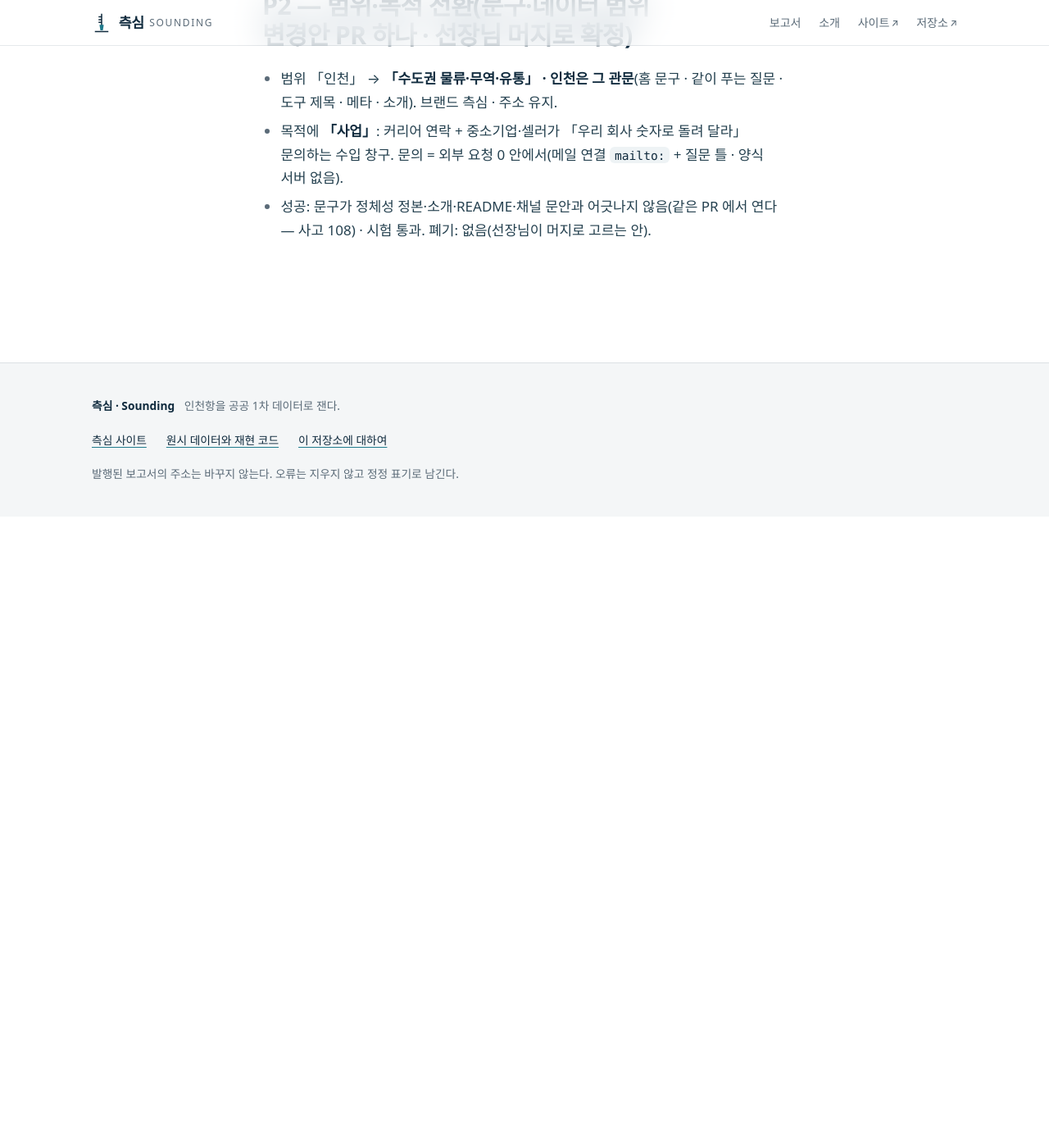
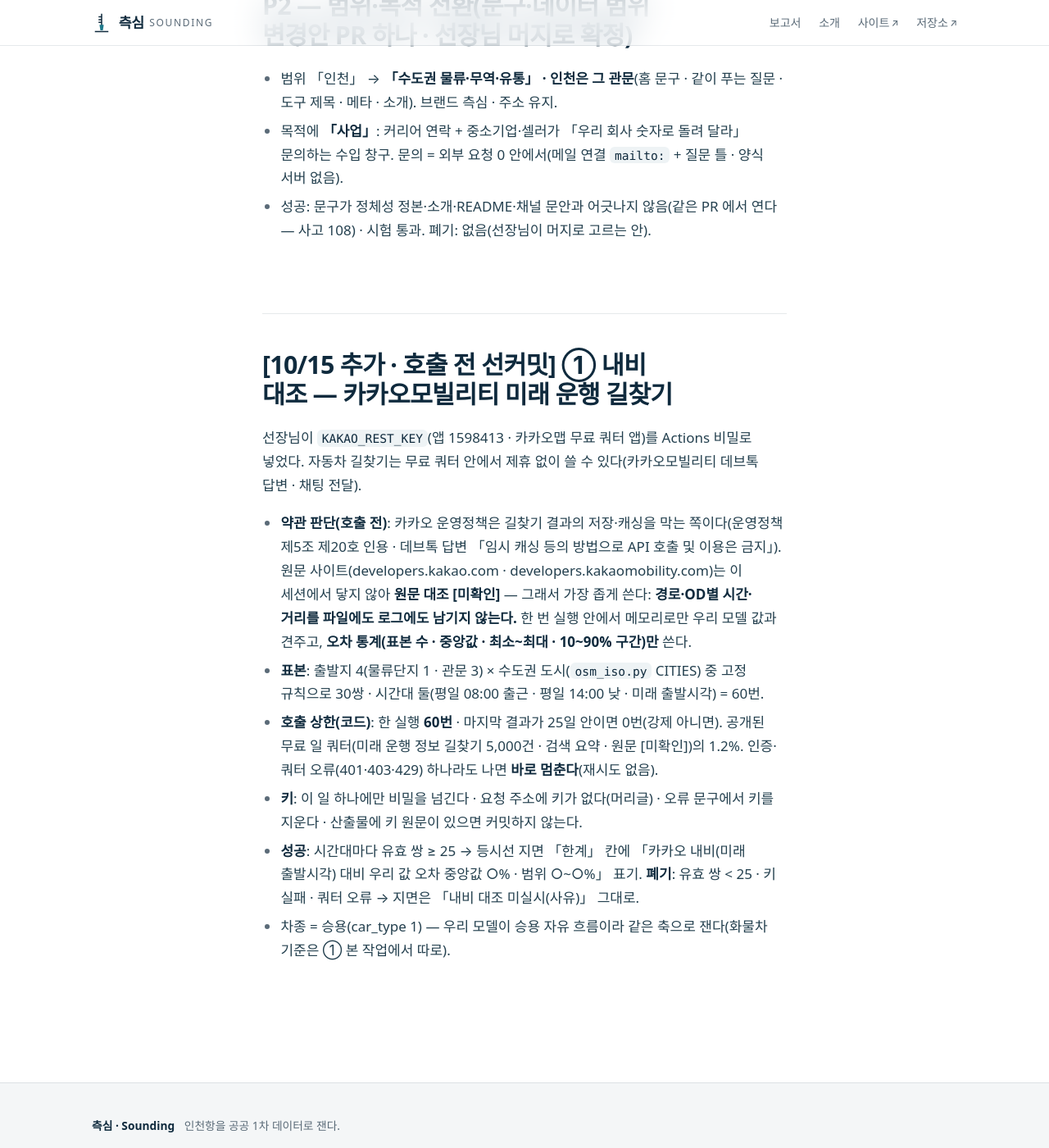
Before and after one commit to jisangj03-dev/incheon-port-analysis, a Jekyll site: the page built from docs/측심_공개전개편_판정기준_선커밋_20261015.md, in a window 1280 px wide and 1400 px high, scrolled down 2325 px. Shown: the whole window at 82% size. Built offline with Jekyll 4.4.1, drawn with Linux system fonts in a browser that asks for light colours; some web fonts are replaced; our own code applies the rules of GitHub Pages for plain Markdown files; before the commit the page ends 2955 px from its top, so only the background shows below that.

Commit message:
선커밋(호출 전) — ① 내비 대조: 카카오 미래 운행 길찾기 · OD 30쌍 × 2 시간대 · 상한 60 · 경로·OD별 값 저장 0 · 오차 통계만
Co-Authored-By: Claude Opus 5.5 <noreply@anthropic.com>
Claude-Session: https://claude.ai/code/session_01L59oEoiMW7KHoJRFFkcN4Q

```diff
--- a/docs/측심_공개전개편_판정기준_선커밋_20261015.md
+++ b/docs/측심_공개전개편_판정기준_선커밋_20261015.md
@@ -22,3 +22,12 @@
 - 범위 「인천」 → **「수도권 물류·무역·유통」 · 인천은 그 관문**(홈 문구 · 같이 푸는 질문 · 도구 제목 · 메타 · 소개). 브랜드 측심 · 주소 유지.
 - 목적에 **「사업」**: 커리어 연락 + 중소기업·셀러가 「우리 회사 숫자로 돌려 달라」 문의하는 수입 창구. 문의 = 외부 요청 0 안에서(메일 연결 `mailto:` + 질문 틀 · 양식 서버 없음).
 - 성공: 문구가 정체성 정본·소개·README·채널 문안과 어긋나지 않음(같은 PR 에서 연다 — 사고 108) · 시험 통과. 폐기: 없음(선장님이 머지로 고르는 안).
+
+## [10/15 추가 · 호출 전 선커밋] ① 내비 대조 — 카카오모빌리티 미래 운행 길찾기
+선장님이 `KAKAO_REST_KEY`(앱 1598413 · 카카오맵 무료 쿼터 앱)를 Actions 비밀로 넣었다. 자동차 길찾기는 무료 쿼터 안에서 제휴 없이 쓸 수 있다(카카오모빌리티 데브톡 답변 · 채팅 전달).
+- **약관 판단(호출 전)**: 카카오 운영정책은 길찾기 결과의 저장·캐싱을 막는 쪽이다(운영정책 제5조 제20호 인용 · 데브톡 답변 「임시 캐싱 등의 방법으로 API 호출 및 이용은 금지」). 원문 사이트(developers.kakao.com · developers.kakaomobility.com)는 이 세션에서 닿지 않아 **원문 대조 [미확인]** — 그래서 가장 좁게 쓴다: **경로·OD별 시간·거리를 파일에도 로그에도 남기지 않는다.** 한 번 실행 안에서 메모리로만 우리 모델 값과 견주고, **오차 통계(표본 수 · 중앙값 · 최소~최대 · 10~90% 구간)만** 쓴다.
+- **표본**: 출발지 4(물류단지 1 · 관문 3) × 수도권 도시(`osm_iso.py` CITIES) 중 고정 규칙으로 30쌍 · 시간대 둘(평일 08:00 출근 · 평일 14:00 낮 · 미래 출발시각) = 60번.
+- **호출 상한(코드)**: 한 실행 **60번** · 마지막 결과가 25일 안이면 0번(강제 아니면). 공개된 무료 일 쿼터(미래 운행 정보 길찾기 5,000건 · 검색 요약 · 원문 [미확인])의 1.2%. 인증·쿼터 오류(401·403·429) 하나라도 나면 **바로 멈춘다**(재시도 없음).
+- **키**: 이 일 하나에만 비밀을 넘긴다 · 요청 주소에 키가 없다(머리글) · 오류 문구에서 키를 지운다 · 산출물에 키 원문이 있으면 커밋하지 않는다.
+- **성공**: 시간대마다 유효 쌍 ≥ 25 → 등시선 지면 「한계」 칸에 「카카오 내비(미래 출발시각) 대비 우리 값 오차 중앙값 ○% · 범위 ○~○%」 표기. **폐기**: 유효 쌍 < 25 · 키 실패 · 쿼터 오류 → 지면은 「내비 대조 미실시(사유)」 그대로.
+- 차종 = 승용(car_type 1) — 우리 모델이 승용 자유 흐름이라 같은 축으로 잰다(화물차 기준은 ① 본 작업에서 따로).
```
